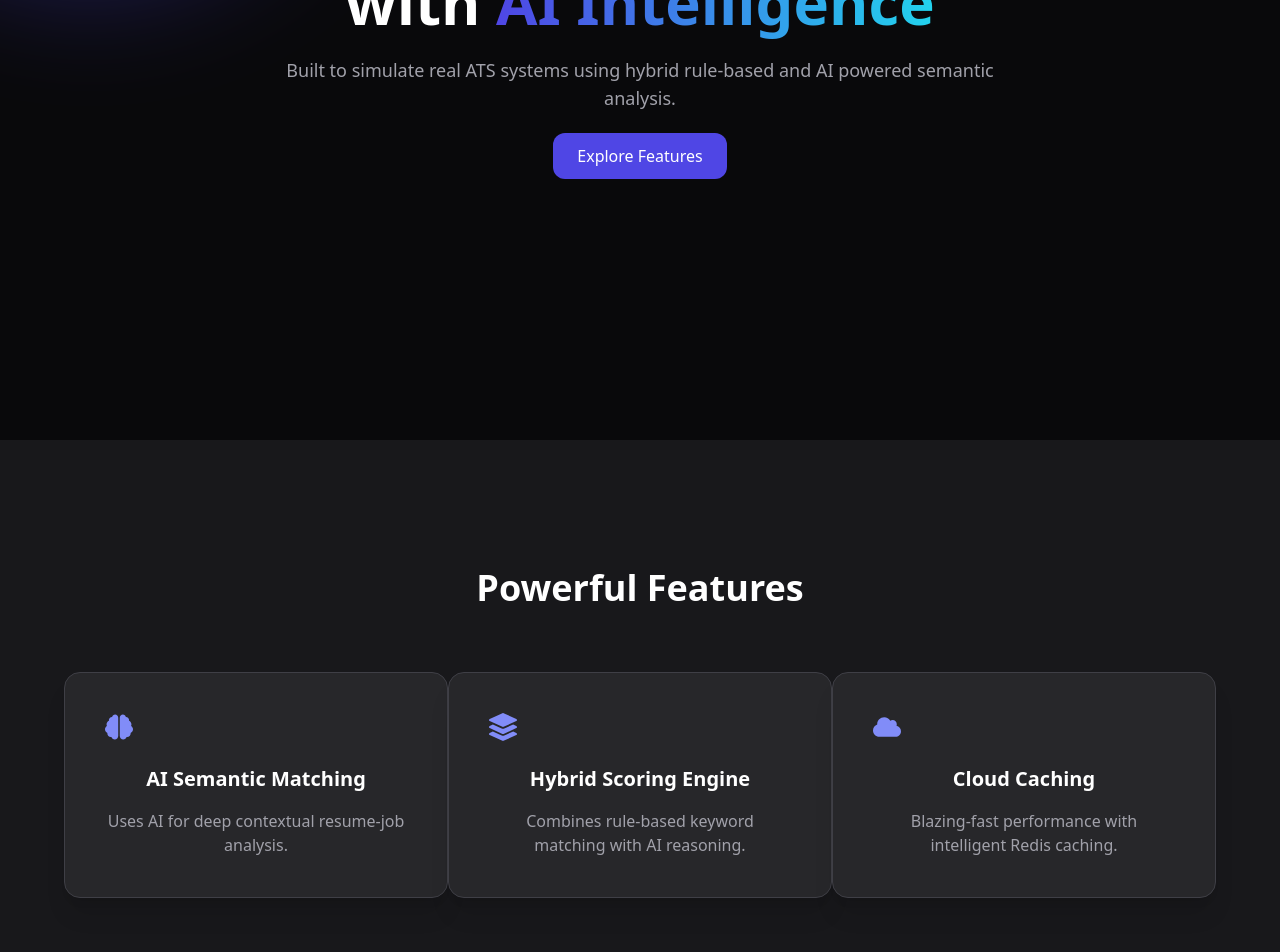
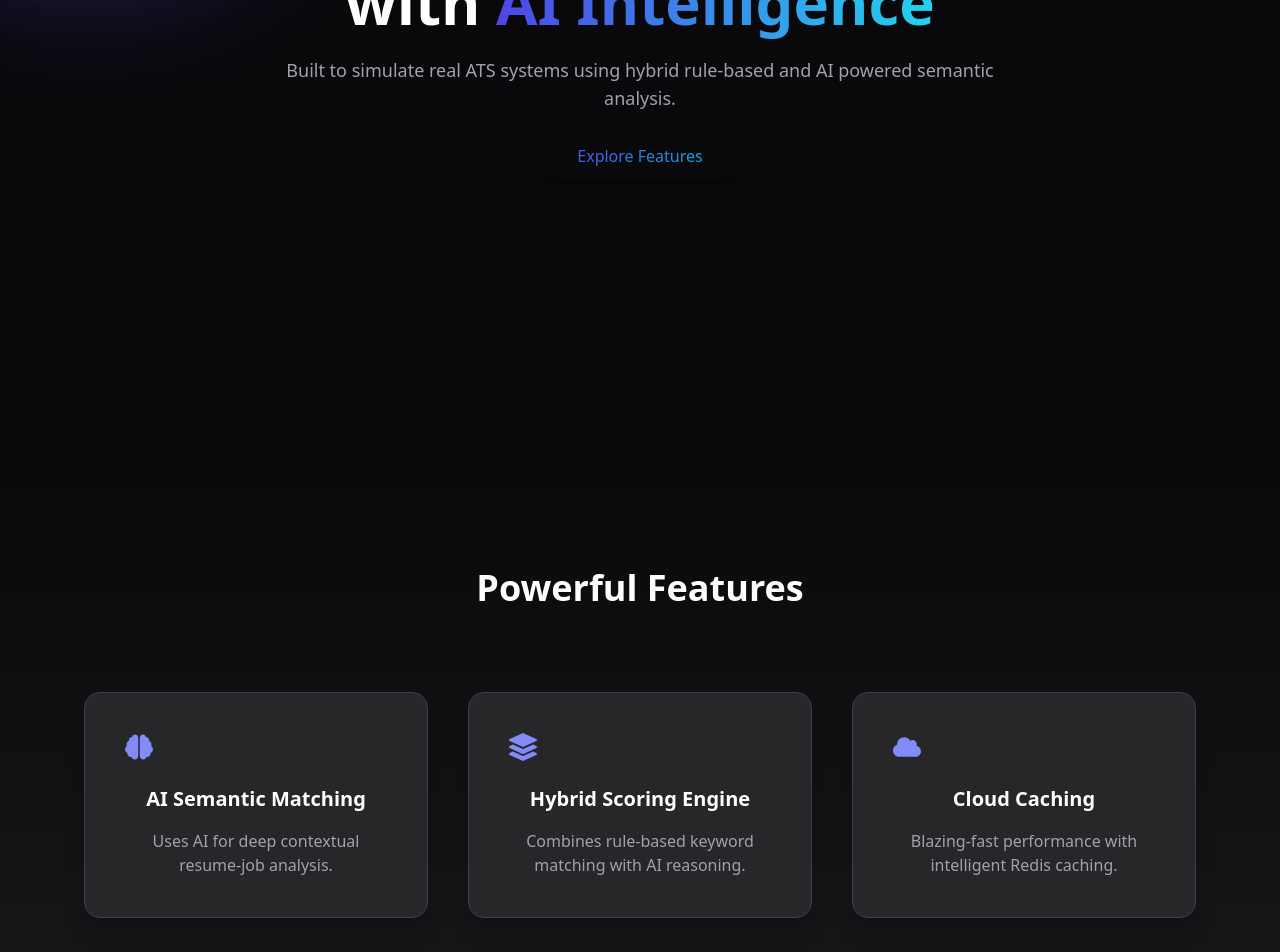
Before and after one commit to malhar-paradkar/ai-resume-analyzer, a React (Vite) app in the folder client/: page / in a window 1280 px wide. Shown: the part 360-1312 px from the top of the page. Built offline with nearby package versions, Linux system fonts and the light colour scheme.

Commit message:
style(ui): added some gradients and animations to features section

```diff
--- a/client/src/components/Features.jsx
+++ b/client/src/components/Features.jsx
@@ -21,7 +21,7 @@ const features = [
 
 const Features = () => {
   return (
-    <section id="features" className="py-32 px-6 bg-zinc-900 relative">
+    <section id="features" className="py-32 px-6 bg-gradient-to-b from-zinc-950 to-zinc-900 relative">
       <div className="max-w-6xl mx-auto text-center">
         <h2 className="text-4xl font-bold mb-16">
           Powerful Features
@@ -33,10 +33,10 @@ const Features = () => {
               key={index}
               initial={{ opacity: 0, t: 40 }}
               whileInView={{ opacity: 1, y: 0 }}
-              transition={{ delay: index * 2 }}
+              transition={{ delay: index * 1 }}
               viewport={{ once: true }}
               whileHover={{ scale: 1.05 }}
-              className="group bg-zinc-800 border border-zinc-700 p-10 rounded-2xl shadow-xl transition-all duration-300 hover:border-indigo-500"
+              className="group bg-zinc-800 border border-zinc-700 m-5 p-10 rounded-2xl shadow-xl transition-all duration-300 hover:border-indigo-500"
             >
               <div className="mb-6 text-indigo-400 group-hover:text-cyan-400 transition">
                 {feature.icon}
--- a/client/src/components/Hero.jsx
+++ b/client/src/components/Hero.jsx
@@ -33,7 +33,7 @@ const Hero = () => {
                 >
                     <a
                      href="#features"
-                     className="bg-indigo-600 hover:bg-indigo-500 px-6 py-3 rounded-xl text-white transition"
+                     className="bg-gradient-to-r from-indigo-600 to-cyan-500 hover:opacity-90 px-8 py-3 rounded-xl text-transparent bg-clip-text transition shadow-lg"
                     >
                         Explore Features
                     </a>
```
